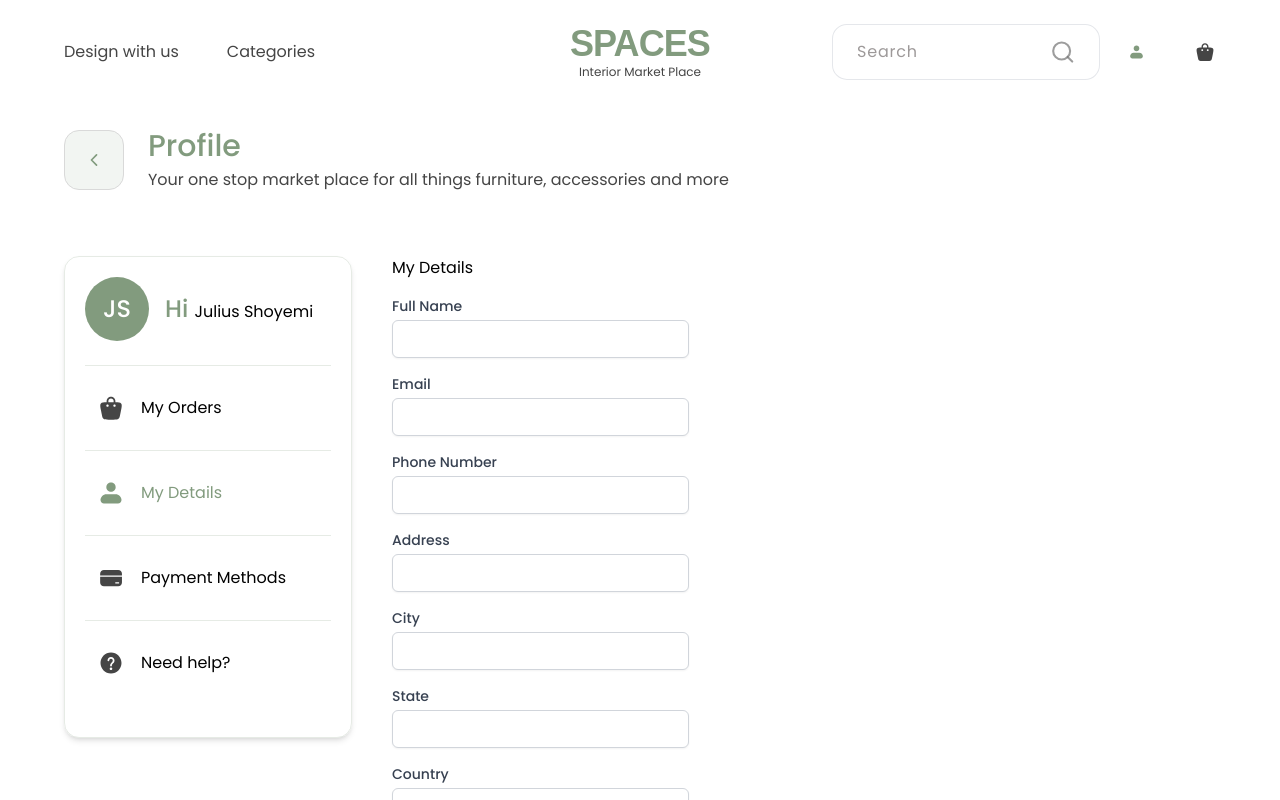
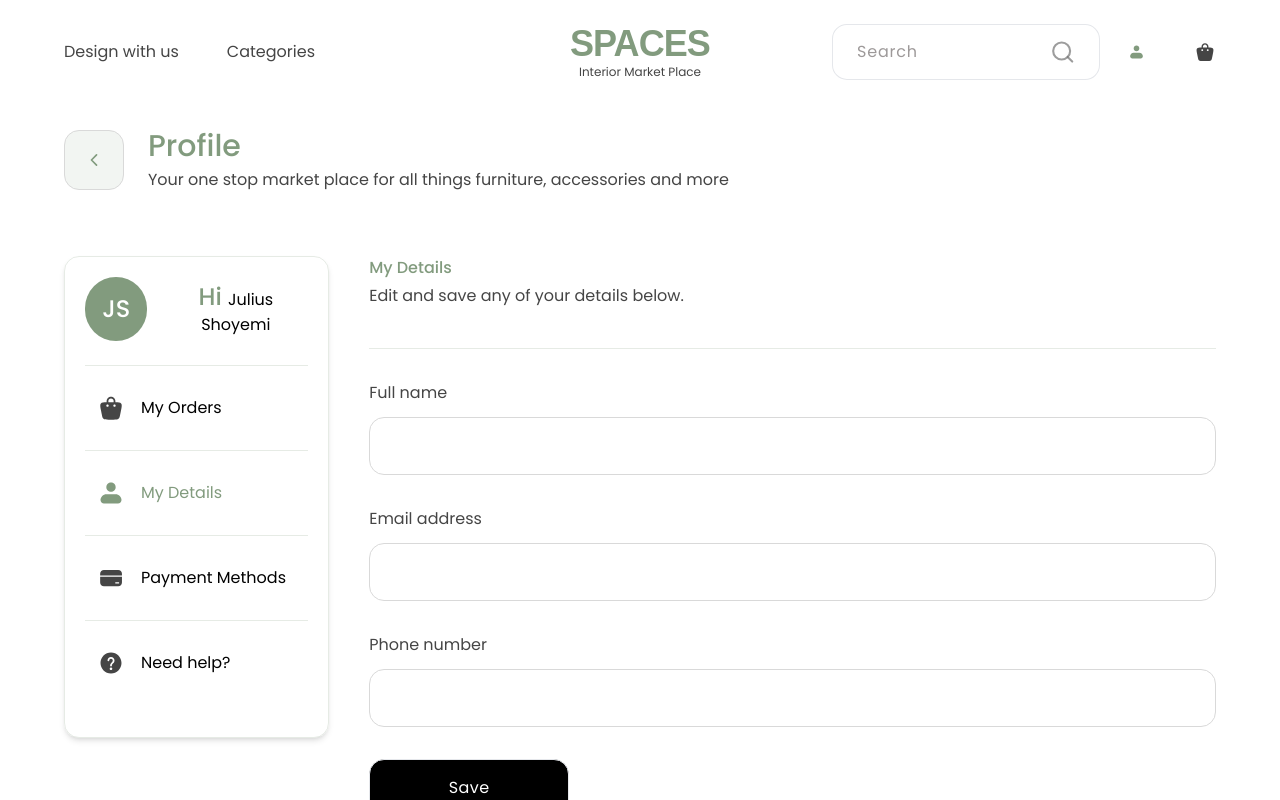
Before and after one commit to jola-blvhk/spaces-interior-marketplace, a Next.js app: page /profile in a window 1280 px wide. Both pictures are taken after a click on the element "My Details". Shown: the top 800 px of the page. Built offline with nearby package versions, Linux system fonts and the light colour scheme; a web font is replaced by a local one.

Commit message:
edit details

```diff
--- a/src/components/profile-page/details.tsx
+++ b/src/components/profile-page/details.tsx
@@ -1,40 +1,30 @@
 import React from "react";
+import SettingsHeader from "./settings-header";
+import InputField from "../input/input";
+import Button from "../button";
 
-const UserDetails = () => {
-    return <div>
-        <h1>My Details</h1>
-        <form className="mt-4 flex flex-col gap-4">
-            <div>
-                <label className="block text-sm font-medium text-gray-700">Full Name</label>
-                <input type="text" className="mt-1 block w-full px-3 py-2 border border-gray-300 rounded-md shadow-sm focus:ring-indigo-500 focus:border-indigo-500 sm:text-sm" />
-            </div>
-            <div>
-                <label className="block text-sm font-medium text-gray-700">Email</label>
-                <input type="email" className="mt-1 block w-full px-3 py-2 border border-gray-300 rounded-md shadow-sm focus:ring-indigo-500 focus:border-indigo-500 sm:text-sm" />
-            </div>
-            <div>
-                <label className="block text-sm font-medium text-gray-700">Phone Number</label>
-                <input type="tel" className="mt-1 block w-full px-3 py-2 border border-gray-300 rounded-md shadow-sm focus:ring-indigo-500 focus:border-indigo-500 sm:text-sm" />
-            </div>
-            <div>
-                <label className="block text-sm font-medium text-gray-700">Address</label>
-                <input type="text" className="mt-1 block w-full px-3 py-2 border border-gray-300 rounded-md shadow-sm focus:ring-indigo-500 focus:border-indigo-500 sm:text-sm" />
-            </div>
-            <div>
-                <label className="block text-sm font-medium text-gray-700">City</label>
-                <input type="text" className="mt-1 block w-full px-3 py-2 border border-gray-300 rounded-md shadow-sm focus:ring-indigo-500 focus:border-indigo-500 sm:text-sm" />
-            </div>
-            <div>
-                <label className="block text-sm font-medium text-gray-700">State</label>
-                <input type="text" className="mt-1 block w-full px-3 py-2 border border-gray-300 rounded-md shadow-sm focus:ring-indigo-500 focus:border-indigo-500 sm:text-sm" />
-            </div>
-            <div>
-                <label className="block text-sm font-medium text-gray-700">Country</label>
-                <input type="text" className="mt-1 block w-full px-3 py-2 border border-gray-300 rounded-md shadow-sm focus:ring-indigo-500 focus:border-indigo-500 sm:text-sm" />
-            </div>
-            <button type="submit" className="inline-flex justify-center py-2 px-4 border border-transparent shadow-sm text-sm font-medium rounded-md text-white bg-black hover:bg-gray-800 focus:outline-none focus:ring-2 focus:ring-offset-2 focus:ring-indigo-500">Save</button>
-        </form>
-  </div>;
+interface UserDetailsProps {
+  handleBack?: () => void;
+}
+
+const UserDetails: React.FC<UserDetailsProps> = ({ handleBack }) => {
+  return (
+    <div>
+      <SettingsHeader
+        title="My Details"
+        description="Edit and save any of your details below."
+        handleBack={handleBack}
+      />
+      <form className="m-auto h-fit space-y-6 md:space-y-8 pt-0 md:pt-8 md:border-t md:border-secondary-green-100/20  mt-10 ">
+        <InputField label="Full name" />
+        <InputField label="Email address" />
+        <InputField label="Phone number" />
+        <div className="w-full md:w-[200px]">
+          <Button title="Save" onclick={() => {}} blackBackground />
+        </div>
+      </form>
+    </div>
+  );
 };
 
 export default UserDetails;
--- a/src/components/profile-page/index.tsx
+++ b/src/components/profile-page/index.tsx
@@ -146,7 +146,14 @@ const ProfilePageComponent = () => {
                         }}
                       />
                     )}
-                    {activeTab === "mydetails" && <UserDetails />}
+                    {activeTab === "mydetails" && (
+                      <UserDetails
+                        handleBack={() => {
+                          setShowDetailCard(true);
+                          setActiveTab("");
+                        }}
+                      />
+                    )}
                     {activeTab === "payment" && <PaymentMethods />}
                   </div>
                 </div>
@@ -154,7 +161,7 @@ const ProfilePageComponent = () => {
             </div>
           ) : (
             <div className="flex gap-6 lg:gap-10 w-full ">
-              <div className="h-fit w-[50%] lg:w-[30%] xl:w-[25%] p-5 pb-8 border border-secondary-green-100/20 rounded-[15px] shadow-md">
+              <div className="h-fit w-[60%] lg:w-[40%] xl:w-[30%] p-5 pb-8 border border-secondary-green-100/20 rounded-[15px] shadow-md">
                 <div className="flex items-center gap-x-4 pb-6">
                   <div className="h-16 w-16 bg-secondary-green-100 rounded-full flex font-medium items-center justify-center text-2xl text-white">
                     <h4 className="text-center">JS</h4>
@@ -219,7 +226,7 @@ const ProfilePageComponent = () => {
                   <h3 className="">Need help?</h3>
                 </div>
               </div>
-              <div className=" ">
+              <div className="w-full ">
                 {activeTab === "myorder" && <MyOrders />}
                 {activeTab === "mydetails" && <UserDetails />}
                 {activeTab === "payment" && <PaymentMethods />}
```
